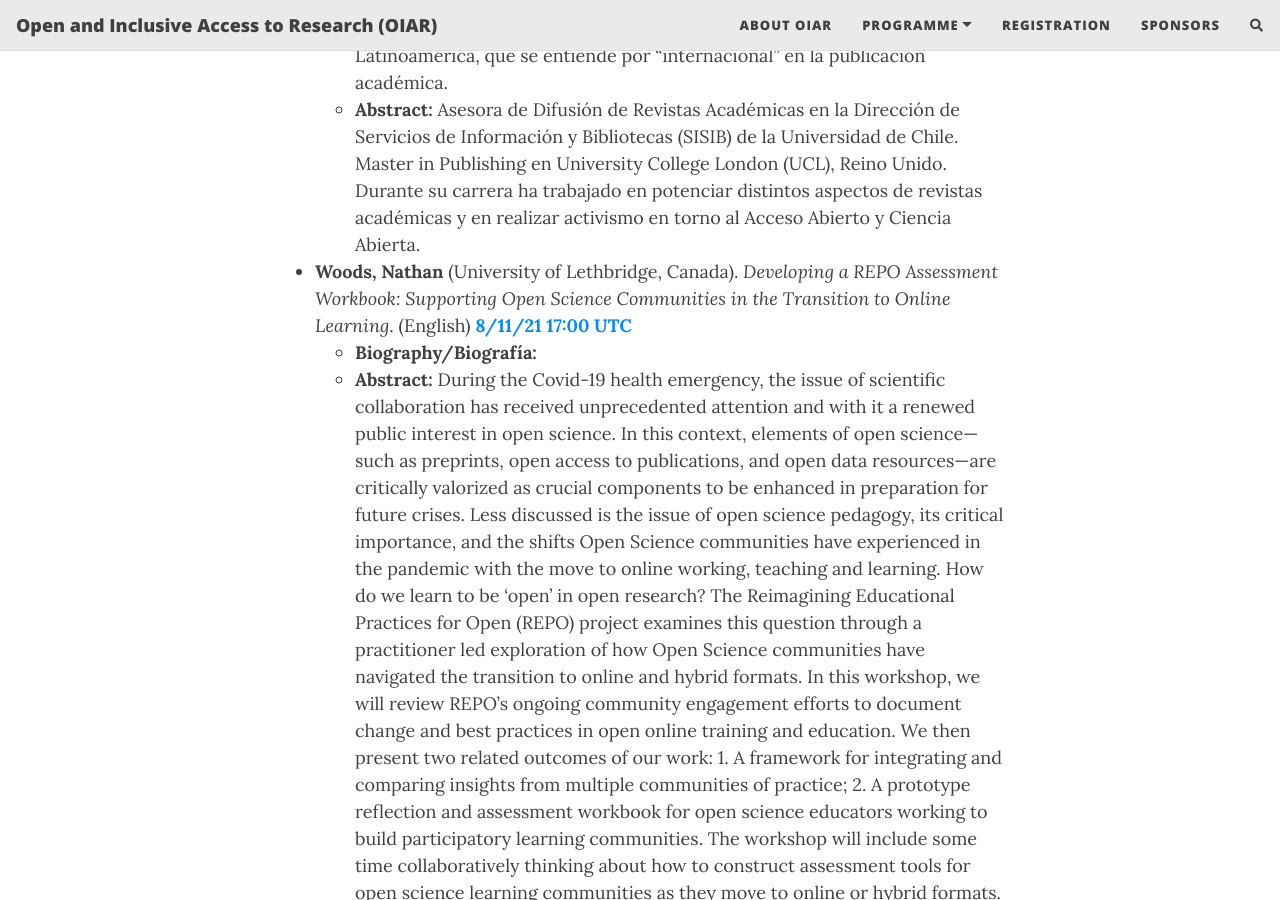
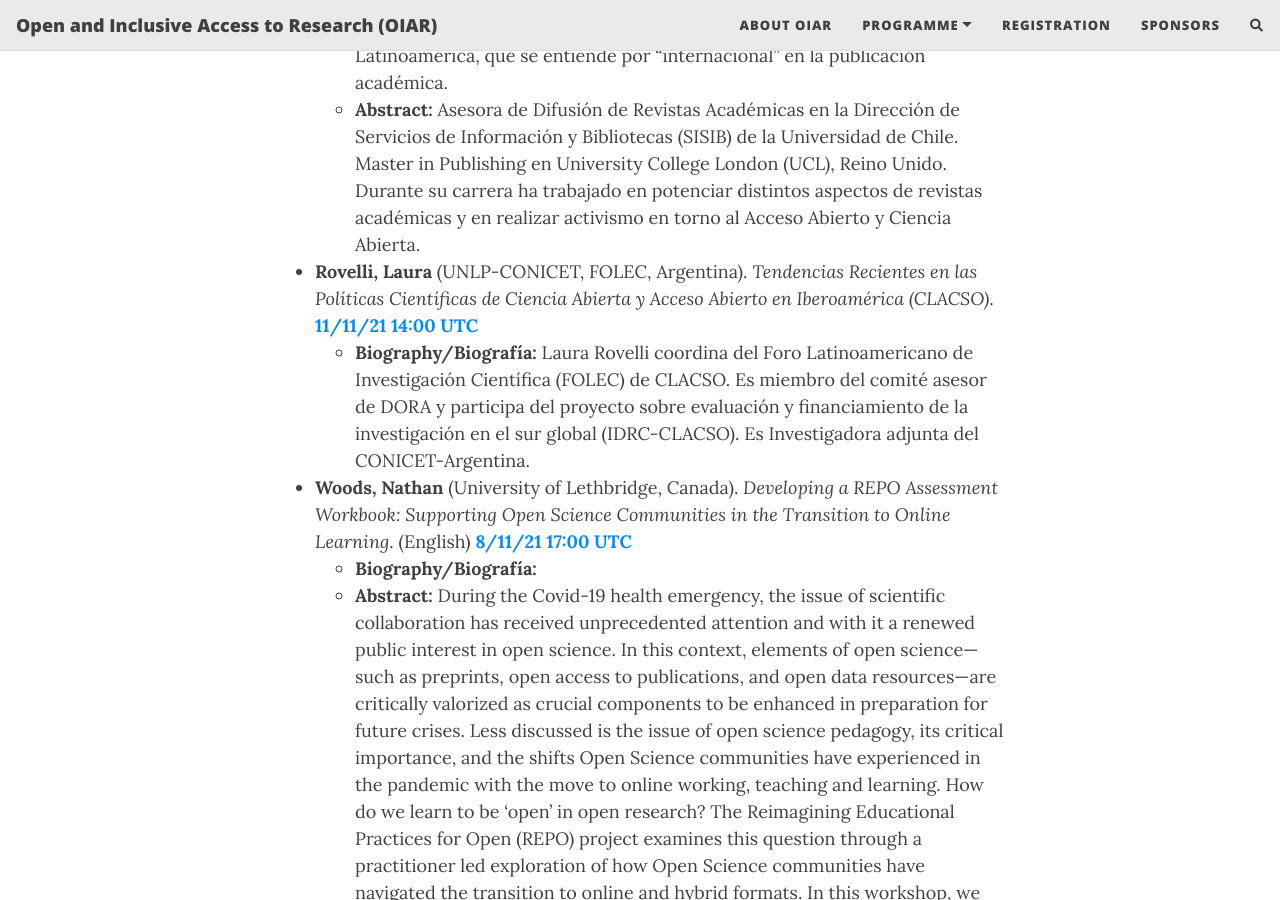
Before and after one commit to caedmon5/OIAR, a Jekyll site: the page built from abstracts.md, in a window 1280 px wide and 900 px high, scrolled down 5523 px. Built offline with Jekyll 4.4.1, drawn with Linux system fonts in a browser that asks for light colours; nearby versions of some CDN libraries; comment, search, counter and statistics services are not loaded.

Commit message:
Update abstracts.md
Added Rovelli

```diff
--- a/abstracts.md
+++ b/abstracts.md
@@ -41,7 +41,9 @@ subtitle: Open and Inclusive Access to Research. Acceso abierto e inclusivo a la
     * **Abstract:** In this workshop, you will reflect on the rights that could be affected by the use of data and automated decision-making systems in the public sector. After an introduction on key principles such as transparency, privacy, fairness and accountability, you will learn about specific use cases implemented in Chile through an algorithm registry made by GobLab UAI and discussion with your peers.<a id="rivB"/>
 * **Rivera, Barbara** (Universidad de Chile). *Geographic diversity in academic publishing: could all voices be heard? /Diversidad geográfica en la publicación académica: pueden oirse todas las voces?*. (Spanish) [**10/11/21 14:00 UTC**](../programme/#Wednesday)
     * **Biography/Biografía:** A partir de la edición de revistas, repensaremos, desde Latinoamérica, qué se entiende por "internacional" en la publicación académica.
-    * **Abstract:** Asesora de Difusión de Revistas Académicas en la Dirección de Servicios de Información y Bibliotecas (SISIB) de la Universidad de Chile. Master in Publishing en University College London (UCL), Reino Unido. Durante su carrera ha trabajado en potenciar distintos aspectos de revistas académicas y en realizar activismo en torno al Acceso Abierto y Ciencia Abierta.<a id="wooN"/>
+    * **Abstract:** Asesora de Difusión de Revistas Académicas en la Dirección de Servicios de Información y Bibliotecas (SISIB) de la Universidad de Chile. Master in Publishing en University College London (UCL), Reino Unido. Durante su carrera ha trabajado en potenciar distintos aspectos de revistas académicas y en realizar activismo en torno al Acceso Abierto y Ciencia Abierta.
+* **Rovelli, Laura** (UNLP-CONICET, FOLEC, Argentina). *Tendencias Recientes en las Políticas Científicas de Ciencia Abierta y Acceso Abierto en Iberoamérica (CLACSO)*. [**11/11/21 14:00 UTC**](../programme/#Thursday)
+    * **Biography/Biografía:** Laura Rovelli coordina del Foro Latinoamericano de Investigación Científica (FOLEC) de CLACSO. Es miembro del comité asesor de DORA y participa del proyecto sobre evaluación y financiamiento de la investigación en el sur global (IDRC-CLACSO). Es Investigadora adjunta del CONICET-Argentina.<a id="wooN"/>
 * **Woods, Nathan** (University of Lethbridge, Canada). *Developing a REPO Assessment Workbook:  Supporting Open Science Communities in the Transition to Online Learning*.  (English) [**8/11/21 17:00 UTC**](../programme/#Monday)
     * **Biography/Biografía:**
     * **Abstract:** During the Covid-19 health emergency, the issue of scientific collaboration has received unprecedented attention and with it a renewed public interest in open science. In this context, elements of open science—such as preprints, open access to publications, and open data resources—are critically valorized as crucial components to be enhanced in preparation for future crises. Less discussed is the issue of open science pedagogy, its critical importance, and the shifts Open Science communities have experienced in the pandemic with the move to online working, teaching and learning. How do we learn to be ‘open’ in open research? The Reimagining Educational Practices for Open (REPO) project examines this question through a practitioner led exploration of how Open Science communities have navigated the transition to online and hybrid formats. In this workshop, we will review REPO’s ongoing community engagement efforts to document change and best practices in open online training and education. We then present two related outcomes of our work: 1. A framework for integrating and comparing insights from multiple communities of practice; 2. A prototype reflection and assessment workbook for open science educators working to build participatory learning communities. The workshop will include some time collaboratively thinking about how to construct assessment tools for open science learning communities as they move to online or hybrid formats.<a id="worS"/>
```
